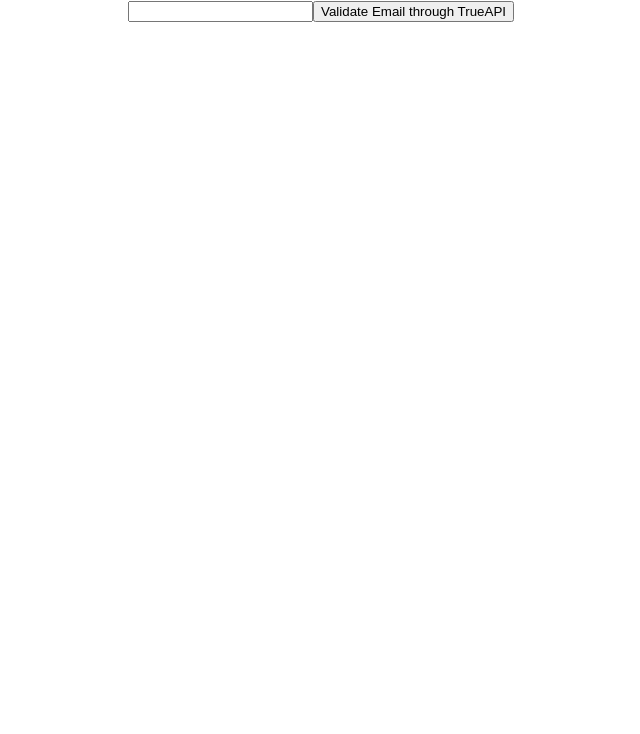
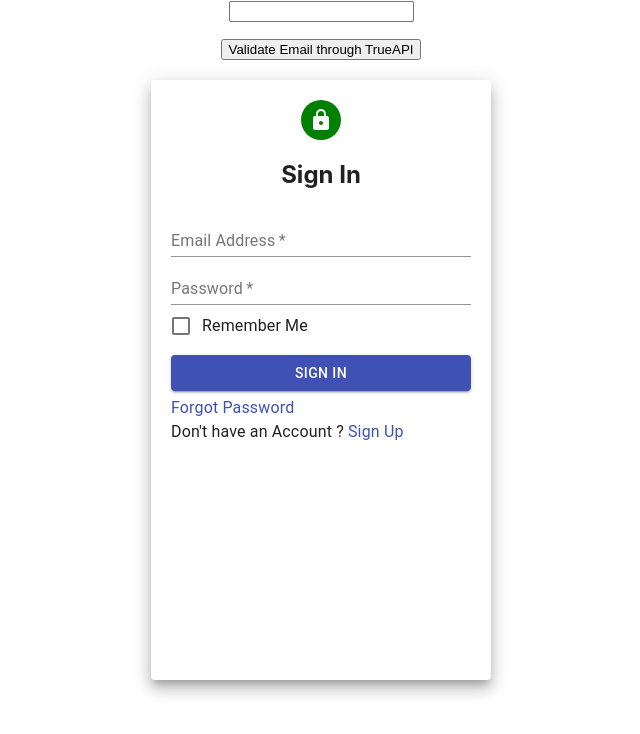
Before and after one commit to sschaunkar/email-validator, a React (Create React App) app: page / in a window 1280 px wide. Shown: the top 734 px of the page, without its empty margins (319-959 px from the left). Built offline with nearby package versions, Linux system fonts and the light colour scheme.

Commit message:
login-form-design-added

```diff
--- a/package.json
+++ b/package.json
@@ -3,6 +3,8 @@
   "version": "0.1.0",
   "private": true,
   "dependencies": {
+    "@material-ui/core": "^4.11.3",
+    "@material-ui/icons": "^4.11.2",
     "@testing-library/jest-dom": "^5.11.4",
     "@testing-library/react": "^11.1.0",
     "@testing-library/user-event": "^12.1.10",
--- a/src/App.js
+++ b/src/App.js
@@ -1,11 +1,15 @@
 // import logo from './logo.svg';
 import './App.css';
 import Input from './component/Input';
+import Login from './component/Login';
 
 function App() {
   return (
+    <div>
     <div className="App">
       <Input />
+      </div>
+      <Login />
     </div>
   );
 }
--- a/src/component/Input.js
+++ b/src/component/Input.js
@@ -9,38 +9,38 @@
     const validateEmail = (e) => {
         var email = e.target.value;
         setEmail(email);
-        if(validator.isEmail(email)){
+        if (validator.isEmail(email)) {
             setEmailError('Email is valid')
             setValid(true);
-        }else{
+        } else {
             setEmailError('Enter valid Email!')
             setValid(false);
 
         }
     }
-    const validateGlobal =  (e) => {
+    const validateGlobal = (e) => {
         e.preventDefault();
-        axios.get(`https://api.trumail.io/v2/lookups/json?email=${email}`).then(data=>{
+        axios.get(`https://api.trumail.io/v2/lookups/json?email=${email}`).then(data => {
             console.log(data);
-            if(data.hostExist){
+            if (data.hostExist) {
                 setEmailError('Email is valid')
                 setValid(true);
-            }else{
+            } else {
                 setEmailError('Enter valid Email!')
                 setValid(false);
 
             }
-    }).catch(err=>{
-        console.log(err.message)
-    })
+        }).catch(err => {
+            console.log(err.message)
+        })
     }
 
 
     return (
         <div>
-            <input type='text' name="useremail" onChange={(e) => validateEmail(e)} value={email}></input>
+            <input type='text' name="useremail" onChange={(e) => validateEmail(e)} value={email} />
+            <p style={{ color: isValid ? 'green' : 'red' }}>{emailError}</p>
             <button onClick={(e) => validateGlobal(e)}>Validate Email through TrueAPI</button>
-            <p style={{ color: isValid ? 'green' : 'red' }}>{emailError}</p>
         </div>
     )
 
--- /dev/null
+++ b/src/component/Login.js
@@ -0,0 +1,79 @@
+import React from 'react'
+import { Grid, Paper, Avatar, TextField, FormControlLabel, Checkbox, Button, Typography, Link } from '@material-ui/core'
+import LockIcon from '@material-ui/icons/Lock';
+
+
+function Login() {
+    const [state, setState] = React.useState(false)
+    const paperStyle = {
+        padding: 20,
+        height: '70vh',
+        width: 300,
+        margin: '20px auto'
+    }
+    const avatarStyle = {
+        backgroundColor: 'green'
+    }
+    const handleChange = (e) => {
+        setState(!state)
+    }
+    const btnStyle = {
+        margin: '8px 0 5px 0'
+    }
+    return (
+        <Grid>
+            <Paper elevation={10} style={paperStyle}>
+                <Grid align='center'>
+                    <Avatar style={avatarStyle}><LockIcon /></Avatar>
+                    <h2>Sign In</h2>
+                </Grid>
+                <form noValidate autoComplete="off">
+                    <TextField
+                        id="standard-basic"
+                        placeholder="Enter Email"
+                        label="Email Address"
+                        type="email"
+                        fullWidth
+                        required
+                    />
+                    <TextField
+                        id="standard-password-input"
+                        label="Password"
+                        placeholder="Enter Password"
+                        type="password"
+                        autoComplete="current-password"
+                        fullWidth
+                        required
+                    />
+                    <FormControlLabel
+                        control={
+                            <Checkbox
+                                checked={state.checkedB}
+                                onChange={handleChange}
+                                name="checkedB"
+                                color="primary"
+                            />
+                        }
+                        label="Remember Me"
+                    />
+                    <Button variant="contained" color="primary" fullWidth style={btnStyle}>
+                        Sign In
+                    </Button>
+                    <Typography>
+                        <Link href="#">
+                            Forgot Password
+                        </Link>
+                    </Typography>
+                    <Typography>
+                        Don't have an Account ?
+                        <Link href="#">
+                            {" "}Sign Up
+                        </Link>
+                    </Typography>
+                </form>
+            </Paper>
+        </Grid>
+    )
+}
+
+export default Login
```
Also changed, not shown: 1 other file (tests, documents, lock files or other folders).
